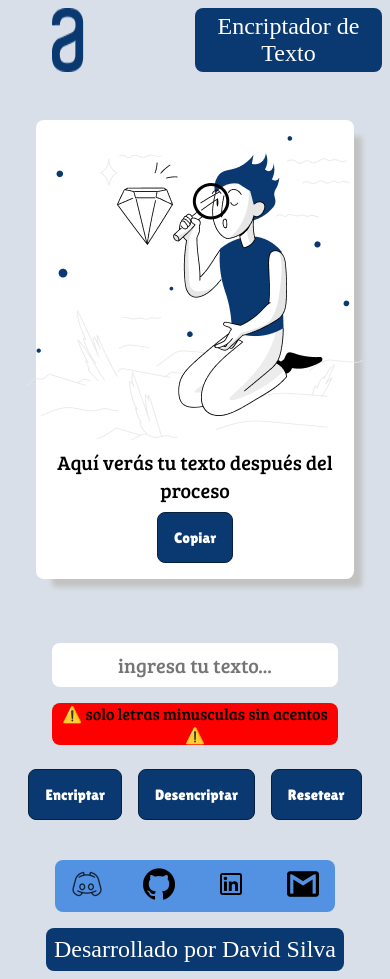
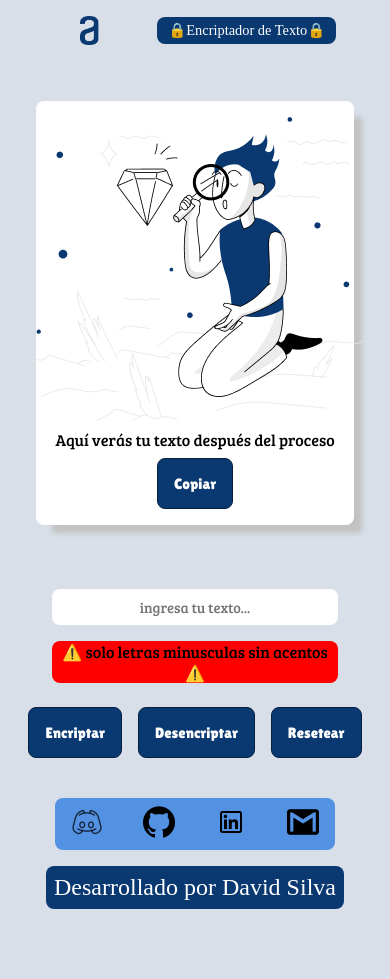
Before and after one commit to KaonyKampus/encriptador_texto_oracle, a plain HTML site: page index.html in a window 390 px wide. After the commit the page ends 917 px from the top, so only its background shows below. Drawn offline with Linux system fonts and the light colour scheme; a web font is replaced by a local one.

Commit message:
add responsive

```diff
--- a/index.html
+++ b/index.html
@@ -11,7 +11,7 @@
     <header class="header">
             <img class="logo__alura" src="./assets/Logo.png" alt="">
             <h1 class="title">
-                 Encriptador de Texto
+                🔒Encriptador de Texto🔒
             </h1>
     </header>
     <main class="main">
--- a/style.css
+++ b/style.css
@@ -3,8 +3,8 @@
 @import url('https://fonts.googleapis.com/css2?family=Bree+Serif&family=Lilita+One&display=swap');
 
 *{
-    padding: 0;
-    margin: 0;
+    padding: 0px;
+    margin: 0px;
 }
 
 body{
@@ -183,18 +183,23 @@ body{
 
 
     .header{
-        justify-content: space-between;
-        margin:0.5rem;
+        margin:1rem 1rem 1rem 1rem ;
+        gap: 2rem;
+        align-items: center;
+        justify-content: center;
+    }
+
+    .logo__alura{
+        width: 20%;
     }
 
     .title{
         padding: auto;
-        font-size:1.5rem;
-        text-align: center;
+        font-size:0.9rem;
+        align-items: center;
     }
 
     .main{
-
         flex-direction: column-reverse;
         align-items: center;
     }
@@ -207,10 +212,17 @@ body{
         width: 80%;
     }
 
+    #textBox {
+        font-size: 0.9rem;
+    }
     .parag-copied{
         background-color: red;
         border-radius: 0.5rem;
         font-size: 1rem;
     }
 
+    .parag__encriptado{
+        font-size: 1rem;
+    }
+
 }
```
